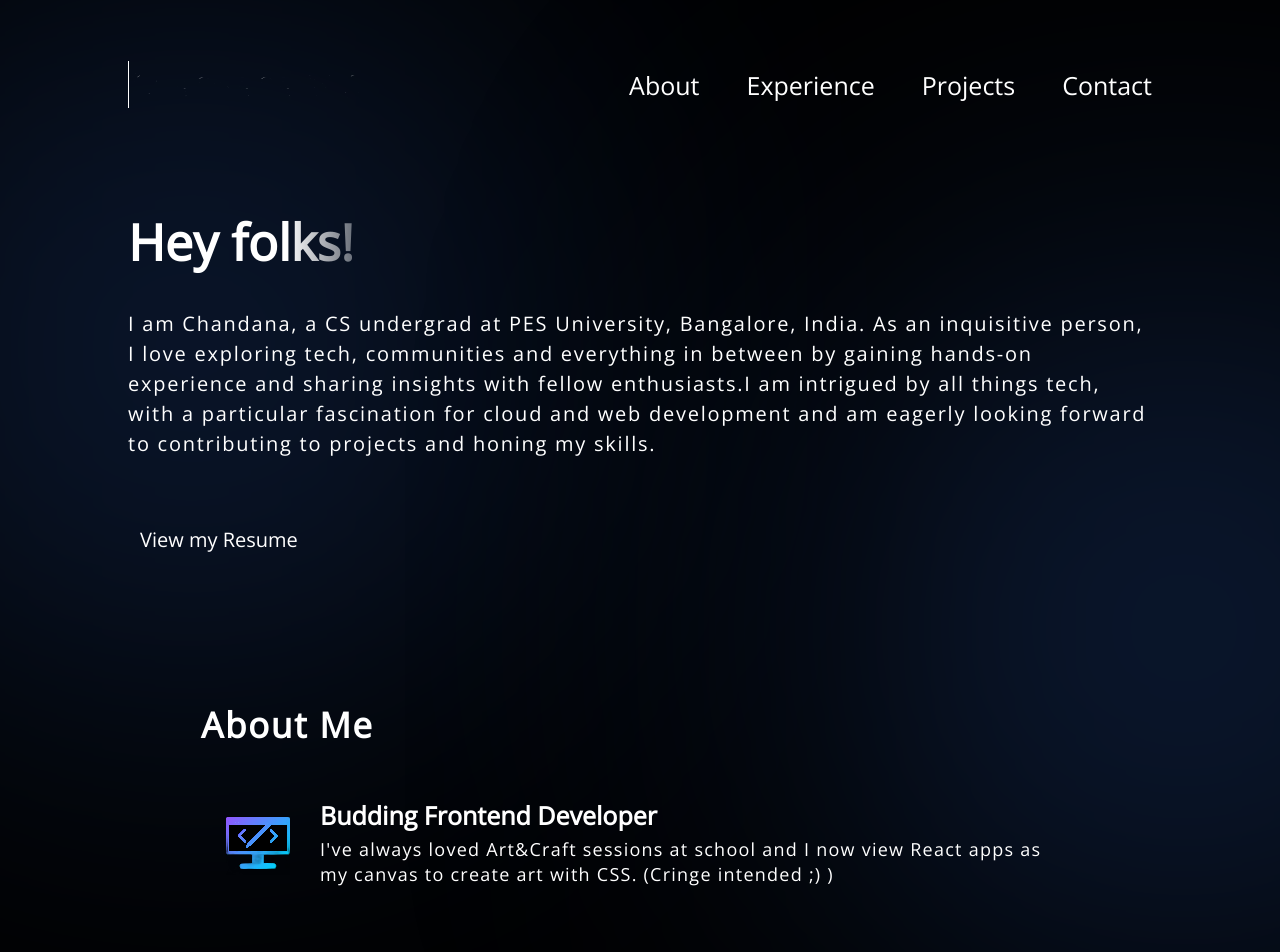
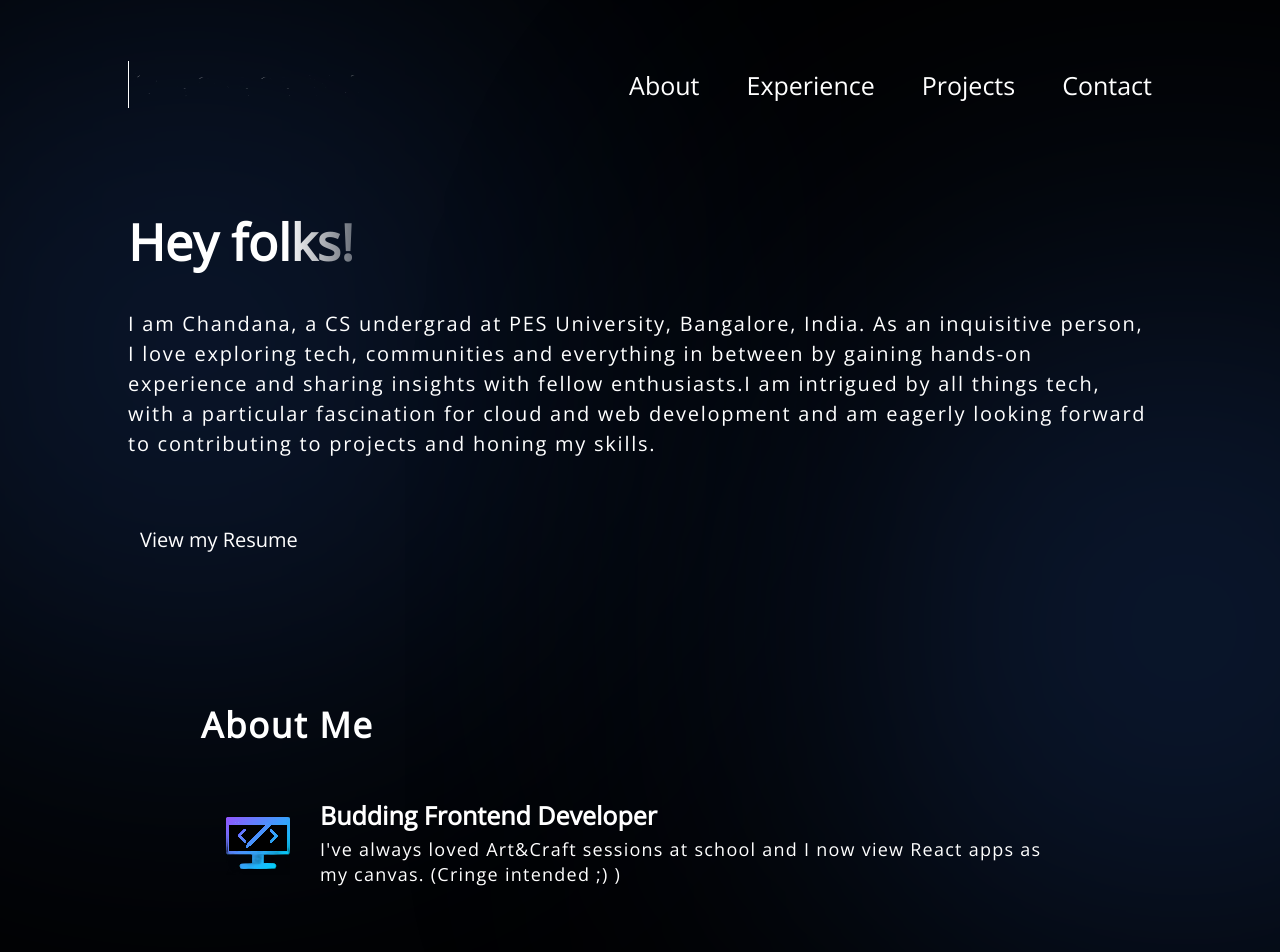
Before and after one commit to mschandana16/my-portfolio, a React (Vite) app: page / in a window 1280 px wide. Shown: the top 952 px of the page. Built offline with nearby package versions, Linux system fonts and the light colour scheme.

Commit message:
updated aboutme

```diff
--- a/src/components/About/About.jsx
+++ b/src/components/About/About.jsx
@@ -24,8 +24,7 @@ export const About = () => {
               <h3>Budding Frontend Developer</h3>
               <p>
                 I've always loved Art&Craft sessions at school and I now view
-                React apps as my canvas to create art with CSS. (Cringe intended
-                ;) ){" "}
+                React apps as my canvas. (Cringe intended ;) ){" "}
               </p>
             </div>
           </li>
@@ -38,9 +37,9 @@ export const About = () => {
             <div className={styles.aboutItemText}>
               <h3>Programmer</h3>
               <p>
-                C++ is love! Nevertheless, I code in C/C++,
-                Python and Javascript. Currently dabbling in Go. Last time I
-                used Java was 4 years ago :|
+                C++ is love! Nevertheless, I code in C/C++, Python and
+                Javascript. Currently dabbling in Go. Last time I used Java was
+                4 years ago :|
               </p>
             </div>
           </li>
```
Also changed, not shown: 1 other file (tests, documents, lock files or other folders).
